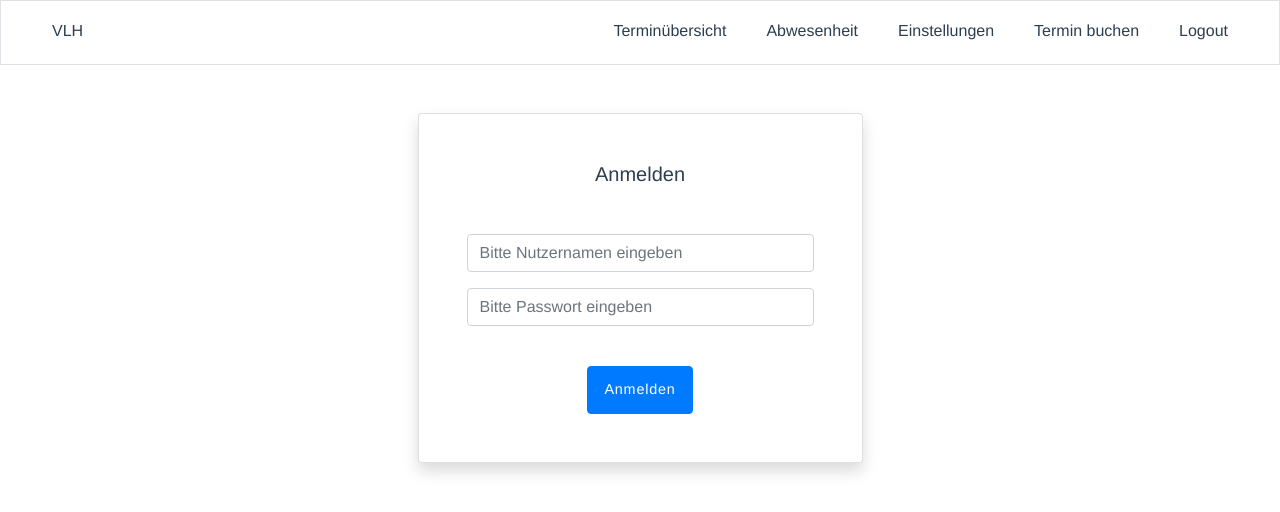
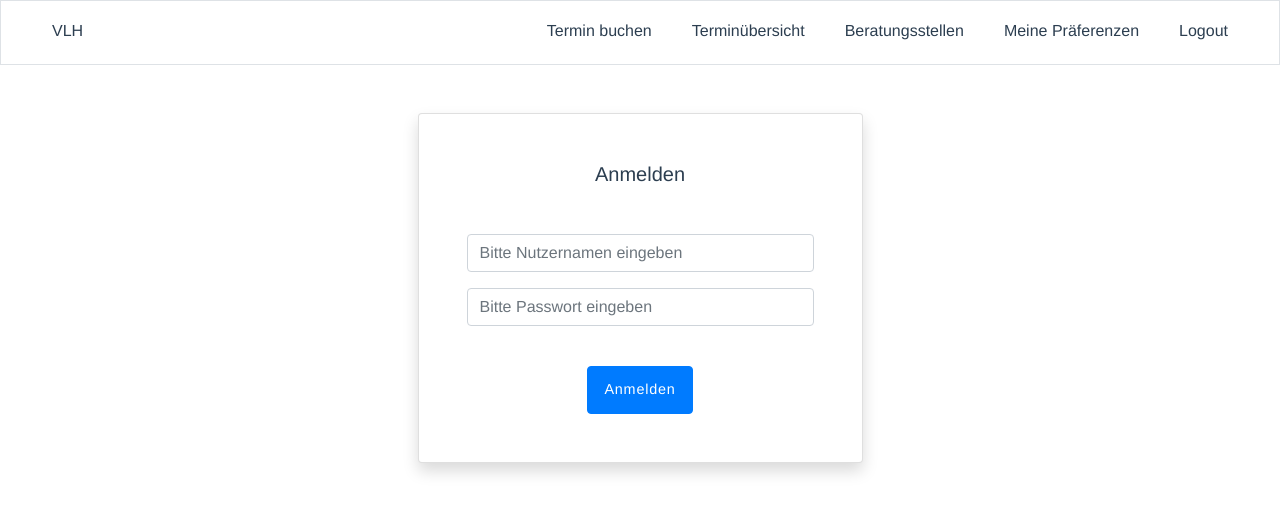
Before and after one commit to mrsmademoiselle/bsc-assignment-appointment-booking, a Vue app in the folder pflontend/: page /login in a window 1280 px wide. Shown: the top 512 px of the page. Built offline with nearby package versions, Linux system fonts and the light colour scheme; sample sign-in values are in the browser's storage.

Commit message:
beratungsstellen durch abwesenheit ersetzt

```diff
--- a/pflontend/src/components/compositions/NavigationBar.vue
+++ b/pflontend/src/components/compositions/NavigationBar.vue
@@ -5,10 +5,10 @@
         VLH
       </router-link>
       <div v-if="isLoggedIn" class="d-flex">
+        <router-link class="navbar-link" to="/termin-buchen">Termin buchen</router-link>
         <router-link class="navbar-link" to="/uebersicht">Terminübersicht</router-link>
-        <router-link class="navbar-link" to="/abwesenheit">Abwesenheit</router-link>
-        <router-link class="navbar-link" to="/einstellungen">Einstellungen</router-link>
-        <router-link class="navbar-link" to="/termin-buchen">Termin buchen</router-link>
+        <router-link class="navbar-link" to="/beratungsstellen">Beratungsstellen</router-link>
+        <router-link class="navbar-link" to="/einstellungen">Meine Präferenzen</router-link>
 
         <a class="navbar-link" v-on:click="logout">Logout</a>
       </div>
--- a/pflontend/src/router.js
+++ b/pflontend/src/router.js
@@ -6,8 +6,8 @@ import TerminDetailsView from "@/views/authenticated/TerminDetailsView";
 import TerminabsageView from "@/views/TerminabsageView";
 import {createRouter, createWebHistory} from "vue-router";
 import store from "@/store";
-import AbwesenheitenView from "@/views/authenticated/AbwesenheitenView";
 import PersoenlicheEinstellungenView from "@/views/authenticated/PersoenlicheEinstellungenView";
+import BeratungsstellenVerwaltungView from "@/views/authenticated/BeratungsstellenVerwaltungView";
 
 const routes = [
     {path: '/', component: HomepageClient},
@@ -16,7 +16,7 @@ const routes = [
     {path: '/termin/absage/:id', component: TerminabsageView},
     {path: '/uebersicht', component: TerminUebersichtView, meta: {requiresAuthentication: true}},
     {path: '/appointment/:id', component: TerminDetailsView, props: true, meta: {requiresAuthentication: true}},
-    {path: '/abwesenheit', component: AbwesenheitenView, meta: {requiresAuthentication: true}},
+    {path: '/beratungsstellen', component: BeratungsstellenVerwaltungView, meta: {requiresAuthentication: true}},
     {path: '/einstellungen', component: PersoenlicheEinstellungenView, meta: {requiresAuthentication: true}},
 ]
 
--- /dev/null
+++ b/pflontend/src/views/authenticated/BeratungsstellenVerwaltungView.vue
@@ -0,0 +1,18 @@
+<template>
+  <div class="mt-4">
+    <BeratungsstellenEinstellungen></BeratungsstellenEinstellungen>
+  </div>
+</template>
+
+<script>
+import BeratungsstellenEinstellungen from "@/components/compositions/BeratungsstellenEinstellungen";
+
+export default {
+  name: "BeratungsstellenVerwaltungView",
+  components: {BeratungsstellenEinstellungen}
+}
+</script>
+
+<style scoped>
+
+</style>
--- a/pflontend/src/views/authenticated/PersoenlicheEinstellungenView.vue
+++ b/pflontend/src/views/authenticated/PersoenlicheEinstellungenView.vue
@@ -2,7 +2,7 @@
   <div class="d-flex justify-content-center mt-4 p-2 bg-light">
     <div :class="this.beratungsstellenAnzeigen ? 'tab-active' : 'tab'" class="tab col-6 h5 p-2"
          title="Beratungsstellen"
-         v-on:click="this.beratungsstellenAnzeigen = !this.beratungsstellenAnzeigen">Beratungsstellen
+         v-on:click="this.beratungsstellenAnzeigen = !this.beratungsstellenAnzeigen">Abwesenheitszeiten
     </div>
     <div :class="this.beratungsstellenAnzeigen ? 'tab' : 'tab-active'" class="tab col-6 h5 p-2"
          title="Arbeitszeiten"
@@ -13,7 +13,7 @@
 
   <div class="bg-light h-100 w-100 py-2">
     <div v-if="beratungsstellenAnzeigen">
-      <BeratungsstellenEinstellungen></BeratungsstellenEinstellungen>
+      <AbwesenheitenView></AbwesenheitenView>
     </div>
     <div v-else>
       <ArbeitszeitenEinstellungen></ArbeitszeitenEinstellungen>
@@ -25,14 +25,14 @@
 </template>
 
 <script>
-import BeratungsstellenEinstellungen from "@/components/compositions/BeratungsstellenEinstellungen";
 import ArbeitszeitenEinstellungen from "@/components/compositions/ArbeitszeitenEinstellungen";
+import AbwesenheitenView from "@/components/compositions/AbwesenheitsEinstellungen";
 
 export default {
   name: "PersoenlicheEinstellungenView",
   components: {
+    AbwesenheitenView,
     ArbeitszeitenEinstellungen,
-    BeratungsstellenEinstellungen,
   },
   data: function () {
     return {
```
Also changed, not shown: pflontend/src/components/compositions/AbwesenheitsEinstellungen.vue (renamed from pflontend/src/views/authenticated/AbwesenheitenView.vue), 1 other file (tests, documents, lock files or other folders).
